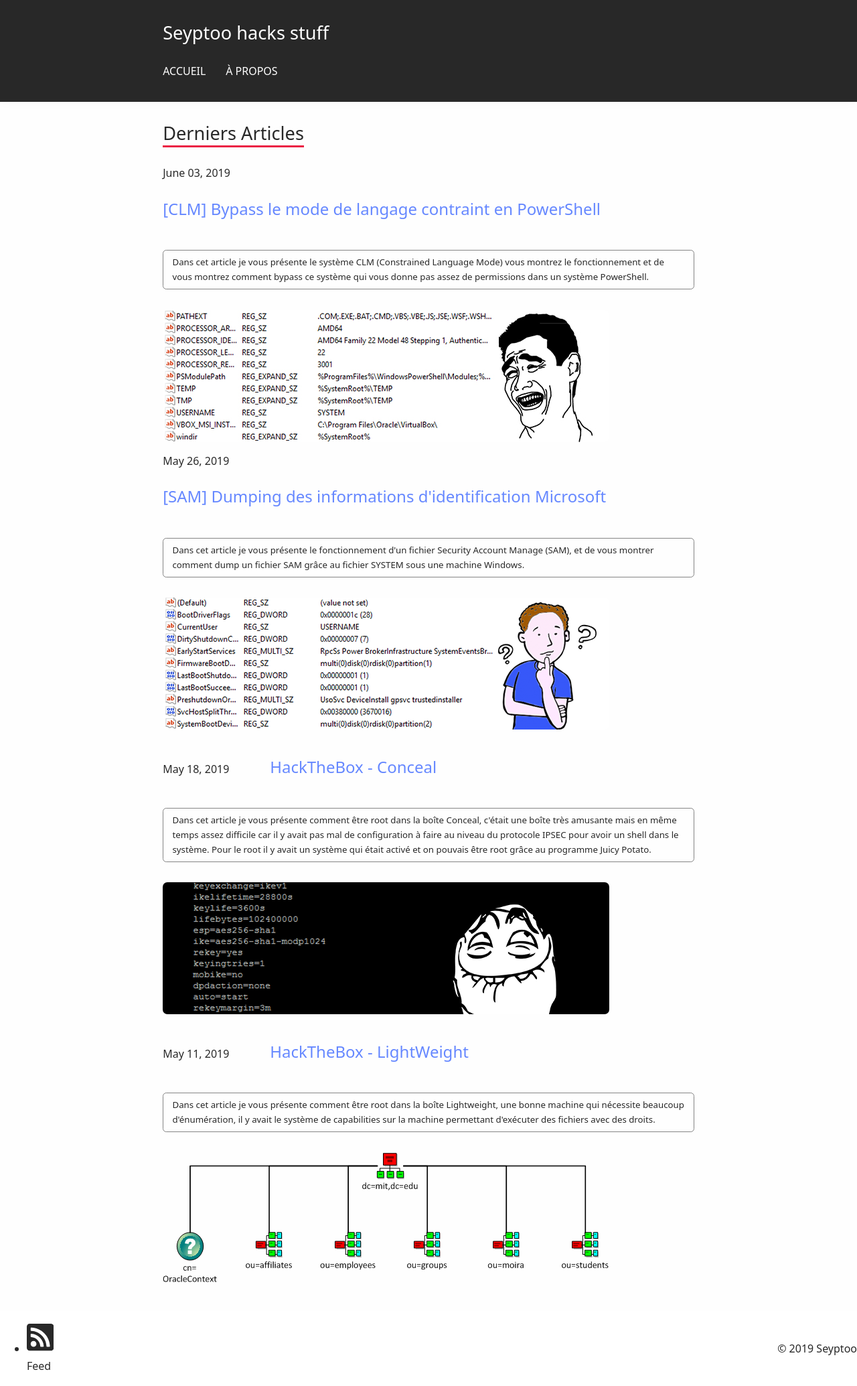
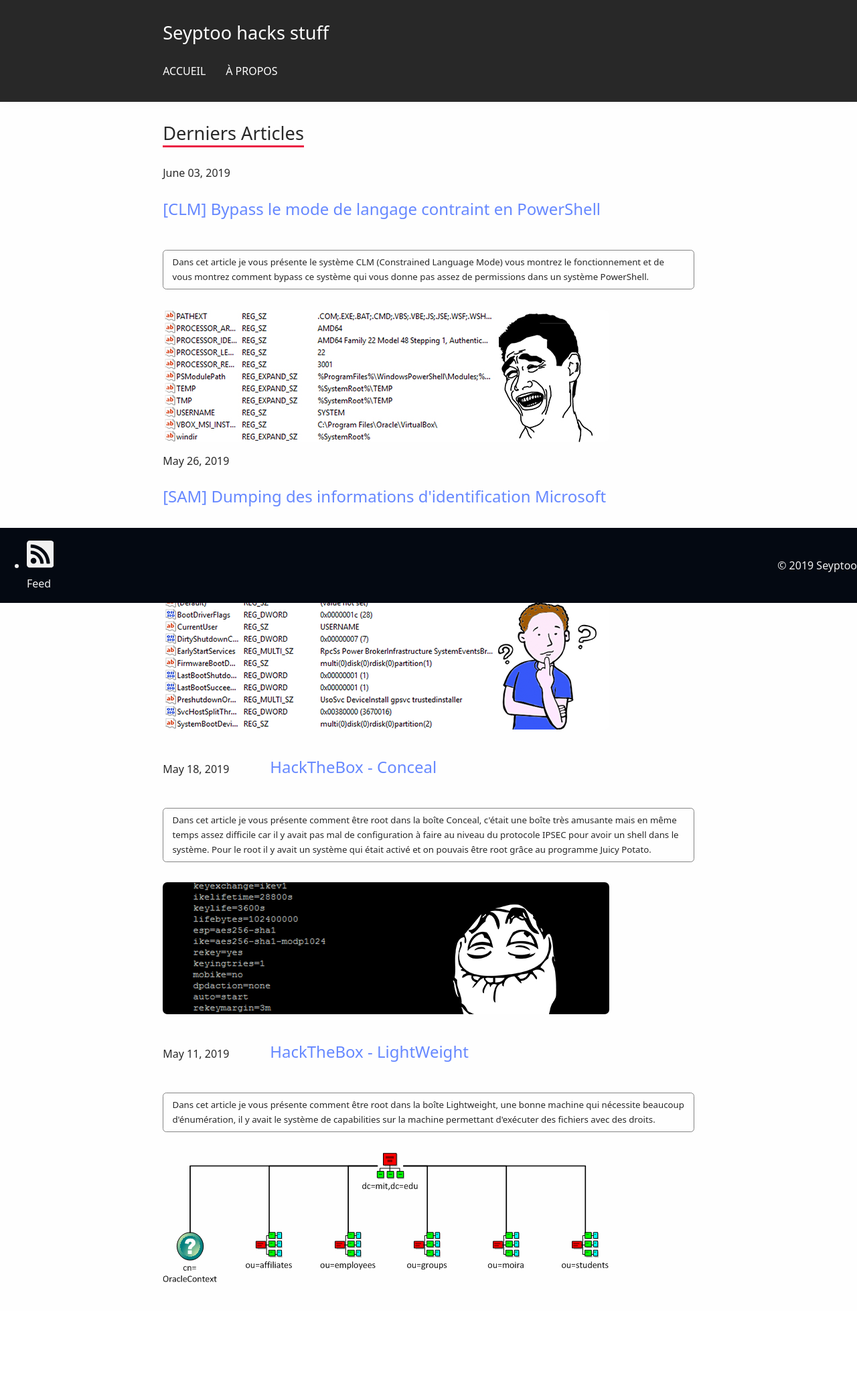
Before and after one commit to Seyptoo/seyptoo.github.io, a Jekyll site: the page built from index.html, in a window 1280 px wide. Shown: the whole page at 67% size. Built offline with Jekyll 4.4.1, drawn with Linux system fonts in a browser that asks for light colours; the list of posts is cut into pages by our own code; after the commit the page ends 1957 px from its top, so only the background shows below that.

Commit message:
Update home.html

```diff
--- a/_layouts/home.html
+++ b/_layouts/home.html
@@ -18,6 +18,24 @@ layout: default
     border-radius: .4em;
     padding: .5em 1em;
   }
+  .page__footer {
+    clear: both;
+    float: left;
+    margin-left: 0;
+    margin-right: 0;
+    width: 100%;
+    clear: both;
+    position: absolute;
+    bottom: 0;
+    height: auto;
+    margin-top: 3em;
+    color: #f1f1f1;
+    -webkit-animation: intro 0.3s both;
+    animation: intro 0.3s both;
+    -webkit-animation-delay: 0.45s;
+    animation-delay: 0.45s;
+    background-color: #040912;
+    }
 </style>
 {% if site.show_excerpts and page.name == "index.html" %}
 {% for page in paginator.posts %}
```
